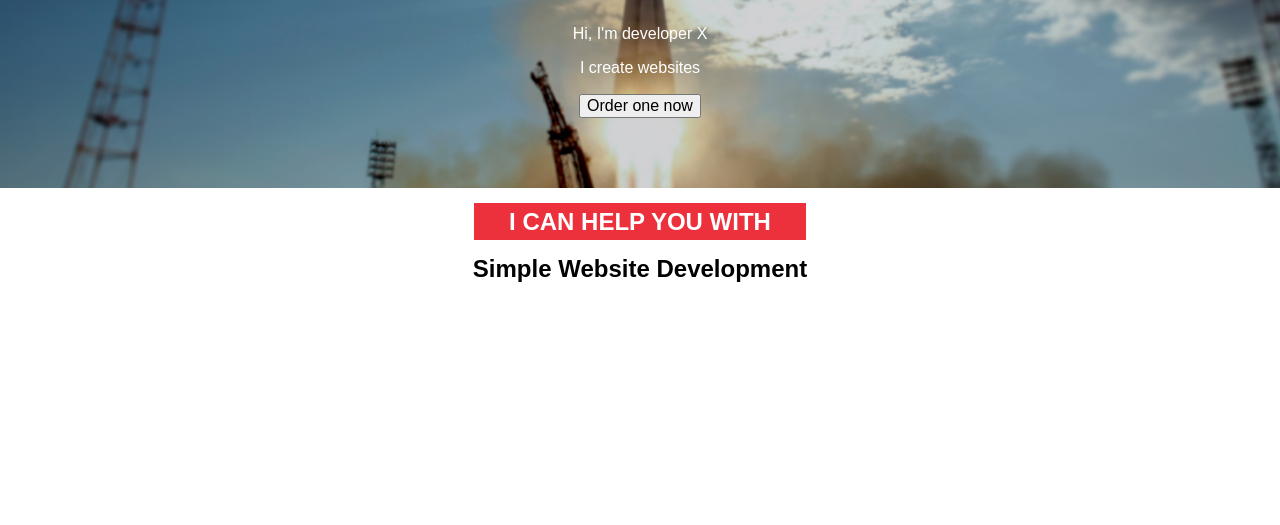
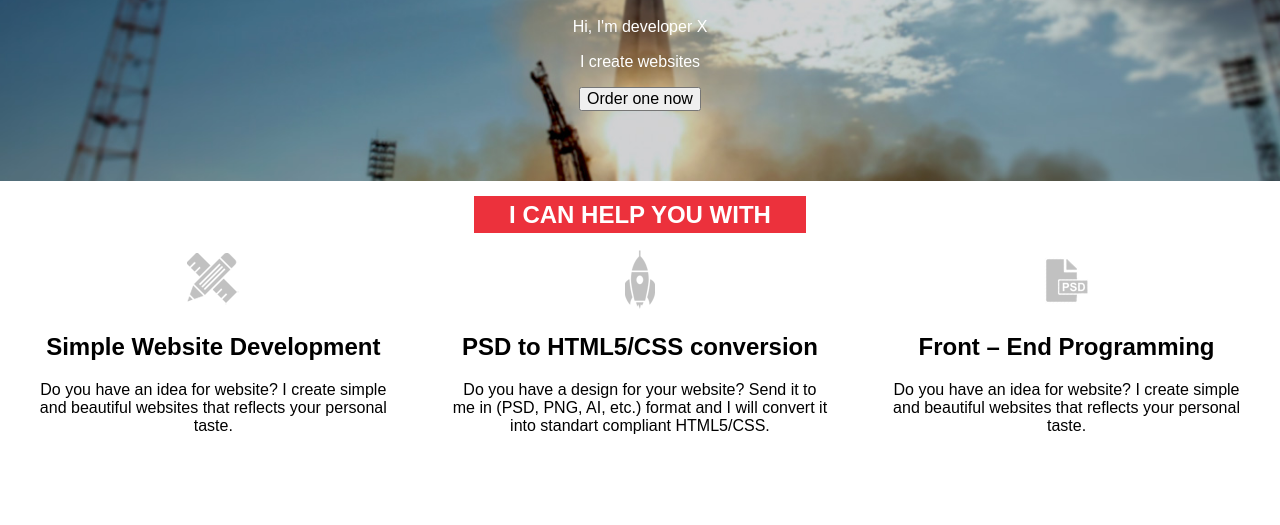
Before and after one commit to Gendvile/portfolio-demo3, a plain HTML site: page index.html in a window 1280 px wide. Shown: the part 275-800 px from the top of the page. Drawn offline with Linux system fonts and the light colour scheme.

Commit message:
portfolio 3 ikonos

```diff
--- a/index.html
+++ b/index.html
@@ -30,10 +30,25 @@
     </header>
     <div class="services">
         <h2><span class="section-title">I can help you with</span></h2>
-        <div>
+        <div class="clearfix">
+        <div class="col-4">
+            <span class="icon"></span>
             <h2>Simple Website Development</h2>
+            <p>Do you have an idea for website? I create simple and beautiful websites that reflects your personal taste.</p>
         </div>
-    </div>
+        <div class="col-4 psd">
+            <span class="icon"></span>
+            <h2>PSD to HTML5/CSS conversion</h2>
+            <p>Do you have a design for your website? Send it to me in (PSD, PNG, AI, etc.) format and I will convert it into standart
+                compliant HTML5/CSS.</p>
+        </div>
+        <div class="col-4 programming">
+            <span class="icon"></span>
+            <h2>Front – End Programming</h2>
+            <p>Do you have an idea for website? I create simple and beautiful websites that reflects your personal taste.</p>
+        </div>
+        </div>
+        </div>
 </body>
 
 
--- a/styles.css
+++ b/styles.css
@@ -17,18 +17,30 @@ header {
     list-style: none;
     padding-left: 0;
     float: right;
+    margin: 0px;
 }
 .navigation li {
     display: inline-block;
-    padding: 0 15px;
 }
 .logo {
-    padding: 20px;
+    inline-height:44px;
+    padding-left: 22px;
 }
 .navigation a {
     font-size: 12px;
+    padding: 15px;
+    display: inline-block;
      }
 
+ .navigation a:hover {
+     background-color: rgba(255, 255, 255, 0.2)
+     }
+.navigation a:active {
+     background-color: rgba(255, 255, 255, 0.4)
+     }
+.navigation a:focus {
+     background-color: rgba(255, 255, 255, 0.4)
+     }
 .navigation a, .call-to-action h1 {
     text-transform: uppercase;
     text-decoration: none;
@@ -59,6 +71,29 @@ h2 {
 
 /*add*/
 
+.col-4 {
+    width: 33.33%;
+    float: left;
+    padding: 0 25px;
+    box-sizing: border-box;
+    text-align: center;
+}
+.col-4:hover .icon{
+    background-image: url("img/intro-icons-hover.png")
+}
+.icon {
+    display: inline-block;
+    width:60px;
+    height:60px;
+    background-image: url("img/intro-icons.png")
+}
+
+.psd .icon {
+    background-position: -60px 0;
+}
+.programming .icon {
+    background-position: -120px 0;
+}
 .clearfix::after {
     display: block;
     content: "";
```
Also changed, not shown: img/intro-icons-hover.png (added), img/intro-icons.png (added).
